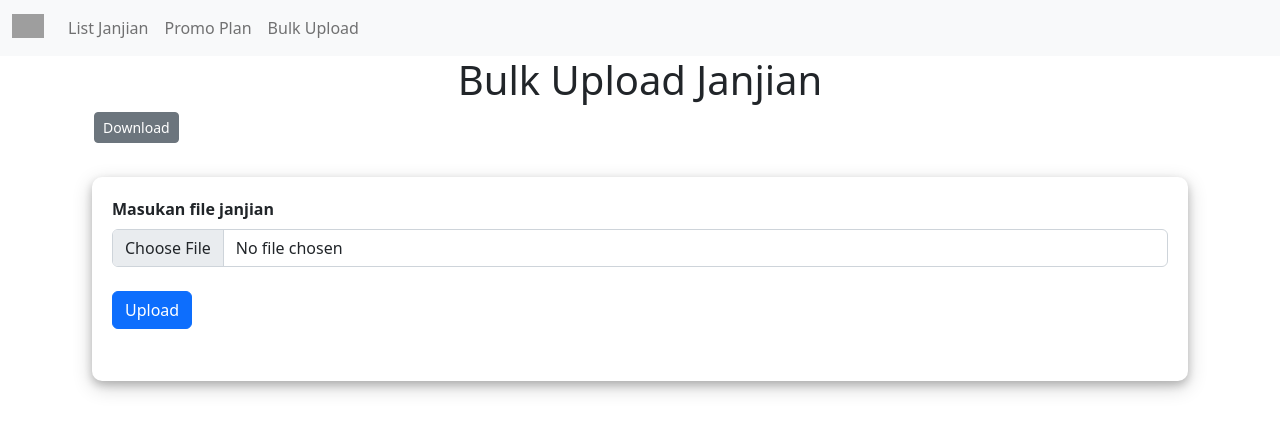
After one commit to nutrimartid/pricing, a Flask app: page /bulkuploadjanjian in a window 1280 px wide. The commit adds this page. Shown: the top 432 px of the page. Run offline with Flask 3, Linux system fonts and the light colour scheme; some libraries are stand-ins or nearby versions; grey boxes are pictures that could not be loaded.

Commit message:
add bulk upload janjian

```diff
--- a/app.py
+++ b/app.py
@@ -220,6 +220,66 @@ def listjanjianharga():
     df_selesai=tbljanjian.query.filter(tbljanjian.enddate<date.today()).all()
     return render_template('listjanjian.html',df=df_active,df2=df_pending,msg=msg,df_selesai=df_selesai)
 
+@app.route('/bulkuploadjanjian',methods=['POST','GET'])
+def bulkuploadjanjian():
+    if request.method == 'POST':
+        errormsg=""
+        f = request.files['ppfile']
+        filedir=os.path.join(app.config['UPLOAD_FOLDER'],secure_filename('bulkjanjian.xlsx'))
+        f.save(filedir)
+        dfu=pd.read_excel(filedir,engine='openpyxl')
+        if len([col for col in dfu.columns if col in ['SKU','Harga Janjian','Start Date','End Date','Notes']])==5:
+            data_sku=requests.get('https://tatanama.pythonanywhere.com/apinew')
+            data_sku=pd.DataFrame(data_sku.json())
+            data_sku=data_sku[['SKU','Brand','Nama_Produk','Harga_Display','Price_List_NFI']]
+
+            for i in range(len(dfu)):
+                item_sku=dfu.iloc[i]['SKU']
+                try:
+                    hargajanjian=int(dfu.iloc[i]['Harga Janjian'])
+                    startdate=dfu.iloc[i]['Start Date']
+                    endate=dfu.iloc[i]['End Date']
+
+                    note=dfu.iloc[i]['Notes']
+                    if str(item_sku) in data_sku['SKU'].unique():
+                        item_name=data_sku[data_sku['SKU']==str(item_sku)]['Nama_Produk'].unique()[0]
+                        item_pl=data_sku[data_sku['SKU']==str(item_sku)]['Price_List_NFI'].unique()[0]
+
+                        cnx = create_engine(app.config['SQLALCHEMY_DATABASE_URI'])
+                        df=pd.read_sql(f"SELECT * FROM tbljanjian WHERE realsku = '{item_sku}'", con=cnx)
+                        cnx.dispose()
+                        df['enddate']=pd.to_datetime(df["enddate"], format="%Y/%m/%d")
+                        df['startdate']=pd.to_datetime(df["startdate"], format="%Y/%m/%d")
+
+                        cek_a=df[(df['enddate']>startdate)&(df['startdate']<endate)]['id']
+                        cek_c=df[(df['startdate']<startdate)&(df['enddate']>endate)]['id']
+                        cek_d=df[(df['startdate']>startdate)&(df['enddate']<endate)]['id']
+                        cek=cek_a.append(cek_c).append(cek_d)
+
+                        if endate>startdate:
+                            if len(cek)==0:
+                                if note in ['Launching','Launching tahap 2','Internal','Marketing']:
+                                    newjanjian=tbljanjian(realnamaproduk=item_name,realsku=item_sku,plnfi=item_pl,
+                                                        hargajanjian=hargajanjian,startdate=startdate,enddate=endate,
+                                                        notes=note)
+                                    db.session.add(newjanjian)
+                                    db.session.commit()
+                                else:
+                                    errormsg=errormsg+" "+str(item_sku)+" note error."
+                            else:
+                                errormsg=errormsg+" "+str(item_sku)+" overlap error."
+                        else:
+                            errormsg=errormsg+" "+str(item_sku)+" date error."
+                    else:
+                        errormsg=errormsg+" "+str(item_sku)+" SKU error."
+                except:
+                    errormsg=errormsg+" "+str(item_sku)+" value error."
+        else:
+            errormsg=errormsg+"file error"
+        return render_template('uploadjanjian.html',msg=errormsg)
+    else:
+        return render_template('uploadjanjian.html')
+
 @app.route('/deljanjian/<id>',methods=['POST','GET'])
 def deljanjian(id):
     if request.method=='POST':
@@ -426,7 +486,10 @@ def upload_file():
 
 @app.route("/downtemp", methods=['GET', 'POST'])
 def downtemp():
-    return send_file('static/generate promoplan template.xlsx')
+    if request.args.get('type')=="janjian":
+        return send_file('static/template_bulk_upload.xlsx')
+    else:
+        return send_file('static/generate promoplan template.xlsx')
 
 @app.route("/konten", methods=['GET', 'POST'])
 def konten():
--- a/templates/base2.html
+++ b/templates/base2.html
@@ -33,6 +33,7 @@
           <!-- <a class="nav-link active" aria-current="page" href="#">Home</a> -->
           <a class="nav-link" href="{{url_for('listjanjianharga')}}">List Janjian</a>
           <a class="nav-link" href="{{url_for('upload_file')}}">Promo Plan</a>
+          <a class="nav-link" href="{{url_for('bulkuploadjanjian')}}">Bulk Upload</a>
           <!-- <a class="nav-link disabled" href="#" tabindex="-1" aria-disabled="true">Disabled</a> -->
         </div>
       </div>
--- a/templates/base3.html
+++ b/templates/base3.html
@@ -21,10 +21,9 @@
       </button>
       <div class="collapse navbar-collapse" id="navbarNavAltMarkup">
         <div class="navbar-nav">
-          <!-- <a class="nav-link active" aria-current="page" href="#">Home</a> -->
           <a class="nav-link" href="{{url_for('listjanjianharga')}}">List Janjian</a>
           <a class="nav-link" href="{{url_for('upload_file')}}">Promo Plan</a>
-          <!-- <a class="nav-link disabled" href="#" tabindex="-1" aria-disabled="true">Disabled</a> -->
+          <a class="nav-link" href="{{url_for('bulkuploadjanjian')}}">Bulk Upload</a>
         </div>
       </div>
     </div>
--- /dev/null
+++ b/templates/uploadjanjian.html
@@ -0,0 +1,33 @@
+{% extends 'base2.html' %}
+{% block content %}
+
+<h1>Bulk Upload Janjian</h1>
+
+<div class='container'>
+    <div class="dropdown">
+      <button class="btn btn-sm btn-secondary dropdown-toggle" type="button" data-bs-toggle="dropdown" aria-expanded="false">
+        Download
+      </button>
+      <ul class="dropdown-menu">
+        <li><a class="dropdown-item" href="{{url_for('downtemp',type='janjian')}}">Template</a></li>
+      </ul>
+    </div>
+</div>
+
+<br>
+
+<div class="agr1">
+    {% if msg %}
+    <div class="alert alert-danger" role="alert">{{msg}}</div>
+    {% endif %}
+    <div class="mb-3">
+        <form method=POST enctype=multipart/form-data>
+            <label for="formFile" class="form-label">Masukan file janjian</label>
+            <input class="form-control" type='file' name='ppfile' id="formFile" accept=".xlsx" required>
+            <br>
+            <input class="btn btn-primary mb-3" type=submit value=Upload>
+        </form>
+    </div>
+</div>
+
+{% endblock %}
```
Also changed, not shown: templates/listjanjian.html (+2 -13 lines), 1 other file.
